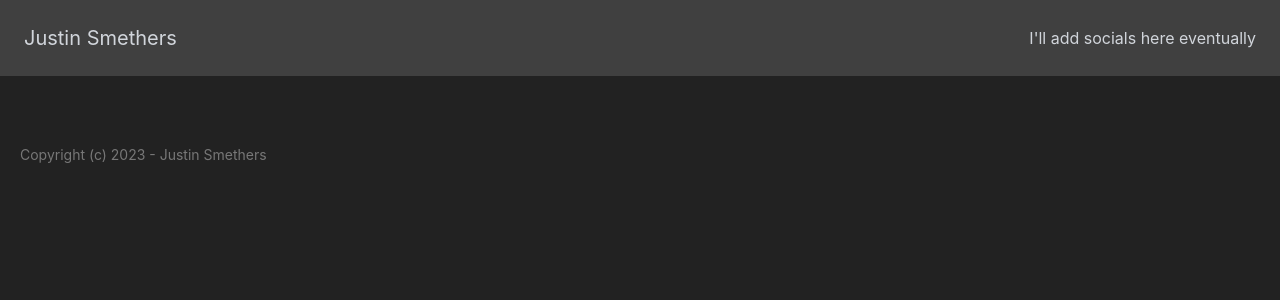
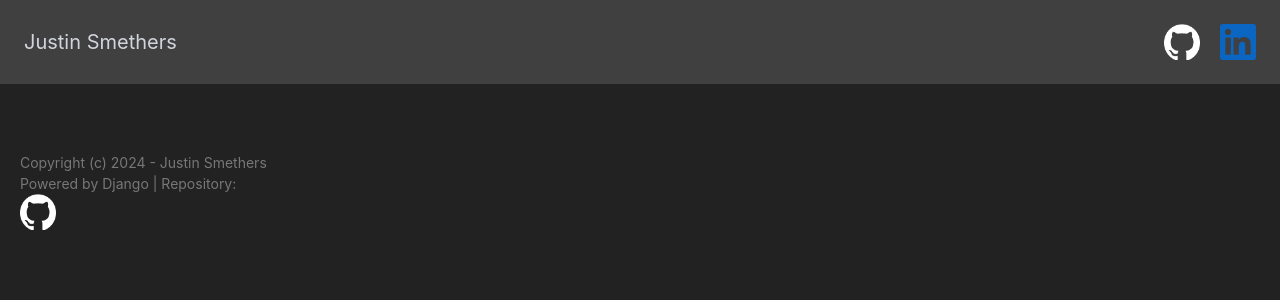
Before and after one commit to JustinSmethers/website, a Django app: template templates/base.html in a window 1280 px wide. Shown: the top 300 px of the page. Run offline with Django 4.2, Linux system fonts and the light colour scheme; the template is opened without the code that fills it, so the values that code supplies are empty; parts of the project's set-up code (start-up, migrations or seed data) failed here and were passed over; some libraries are stand-ins or nearby versions.

Commit message:
added socials and link click behavior

```diff
--- a/blog/static/blog/css/style.css
+++ b/blog/static/blog/css/style.css
@@ -3,6 +3,30 @@ header {
     background-color: #222;
     color: #fff;
     padding: 60px 0;
+}
+
+.social-links {
+    display: flex;
+    align-items: center;
+    justify-content: start;
+    gap: 20px;
+}
+
+/* Stack vertically on small screens */
+@media (max-width: 600px) {
+    .social-links {
+        flex-direction: column;
+    }
+}
+
+.social-icon {
+    width: 36px;
+    height: 36px;
+    transition: opacity 0.2s ease-in-out; /* Transition for the opacity */
+}
+
+.social-icon:hover {
+    opacity: 0.75; /* Opacity on hover */
 }
 
 .footer {
@@ -229,6 +253,11 @@ body {
     padding: 40px 100px
 }
 
+.post-content > * {
+    padding-top: 5px; /* Adjust the value as needed */
+    padding-bottom: 5px; /* Adjust the value as needed */
+}
+
 .post-content table {
     width: 40%;
     border-collapse: collapse;
@@ -266,6 +295,7 @@ body {
     color: #007BFF;
     text-decoration: underline;
     font-weight: bold;
+    target: _blank;
 }
 
 
--- a/blog/templates/blog/blog_layout.html
+++ b/blog/templates/blog/blog_layout.html
@@ -14,7 +14,7 @@
                 <img src="https://avatars.githubusercontent.com/u/48101971?v=4" alt="GitHub Profile Image" class="img-fluid mb-3">
             </div>
             <h1>Hi, I'm Justin.</h1>
-            <p><br>For the last few years, I've worked in data analytics and data engineering. Currently, I'm working on a range of projects. This blog is my platform to share these adventures, insights, and, occassionally, breakthroughs.<br><br></p>
+            <p><br>For the last few years, I've worked in data analytics and data engineering. This site will be a collection of notes, write-ups, projects, thought out posts, garbage, and occassional breakthroughs.<br><br></p>
         </div>
 
         <!-- Main Content -->
--- a/templates/base.html
+++ b/templates/base.html
@@ -27,7 +27,14 @@
             <a class="text-xl text-gray-300" href="/">Justin Smethers</a>
 
             <div class="space-x-4 text-gray-300">
-                <p>I'll add socials here eventually</p>
+                <div class="social-links">
+                    <a href="https://github.com/JustinSmethers" target="_blank">
+                        <img src="{% static 'blog/github-logo-white.png' %}" alt="GitHub" class="social-icon">
+                    </a>
+                    <a href="https://www.linkedin.com/in/justinsmethers/" target="_blank">
+                        <img src="{% static 'blog/linkedin-logo-blue.png' %}" alt="LinkedIn" class="social-icon">
+                    </a>
+                </div>
             </div>
         </nav>
         <main class="p-6">
@@ -36,7 +43,22 @@
         </main>
 
         <footer class="footer">
-            <p>Copyright (c) 2023 - Justin Smethers</p>
+            <p>Copyright (c) 2024 - Justin Smethers</p>
+            <p>Powered by Django | Repository:</p>
+            <a href="https://github.com/JustinSmethers/website" target="_blank">
+            <img src="{% static 'blog/github-logo-white.png' %}" alt="GitHub" class="social-icon">
+            </a>
         </footer>
     </body>
 </html>
+
+{% block javascript %}
+<script>
+    document.addEventListener("DOMContentLoaded", function() {
+        var links = document.querySelectorAll('.post-content a');
+        links.forEach(function(link) {
+            link.setAttribute('target', '_blank');
+        });
+    });
+</script>
+{% endblock %}
```
Also changed, not shown: blog/static/blog/github-logo-white.png (added), blog/static/blog/linkedin-logo-blue.png (added).
